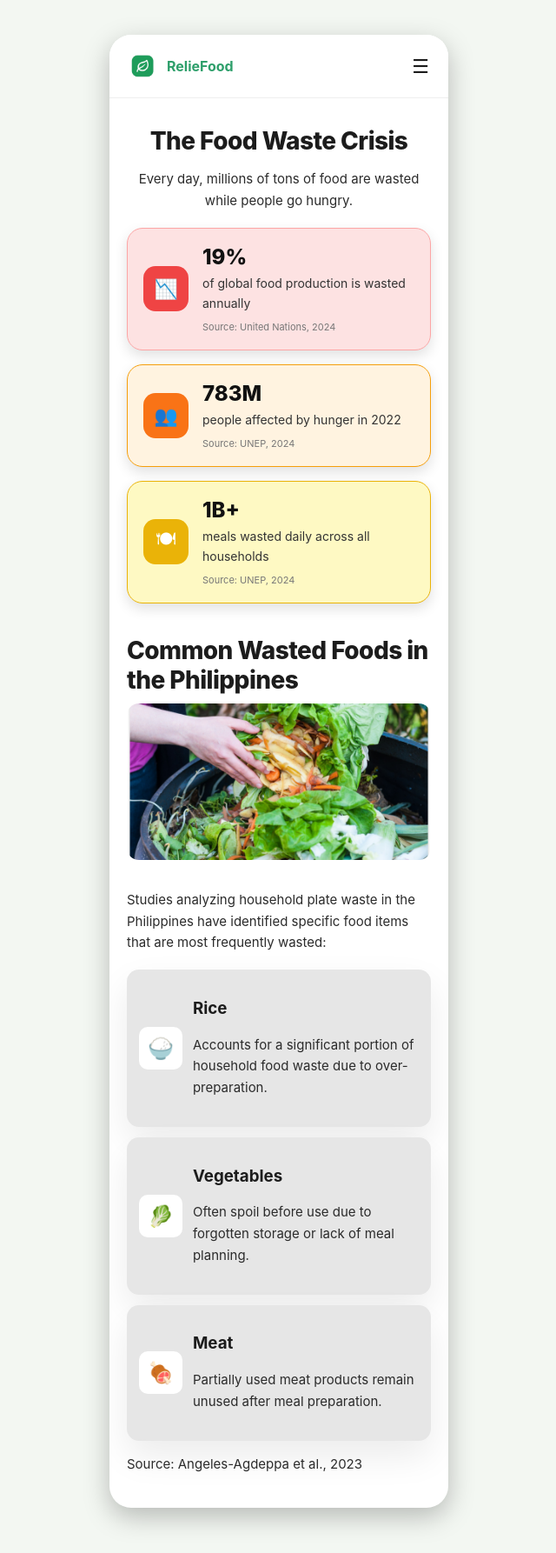
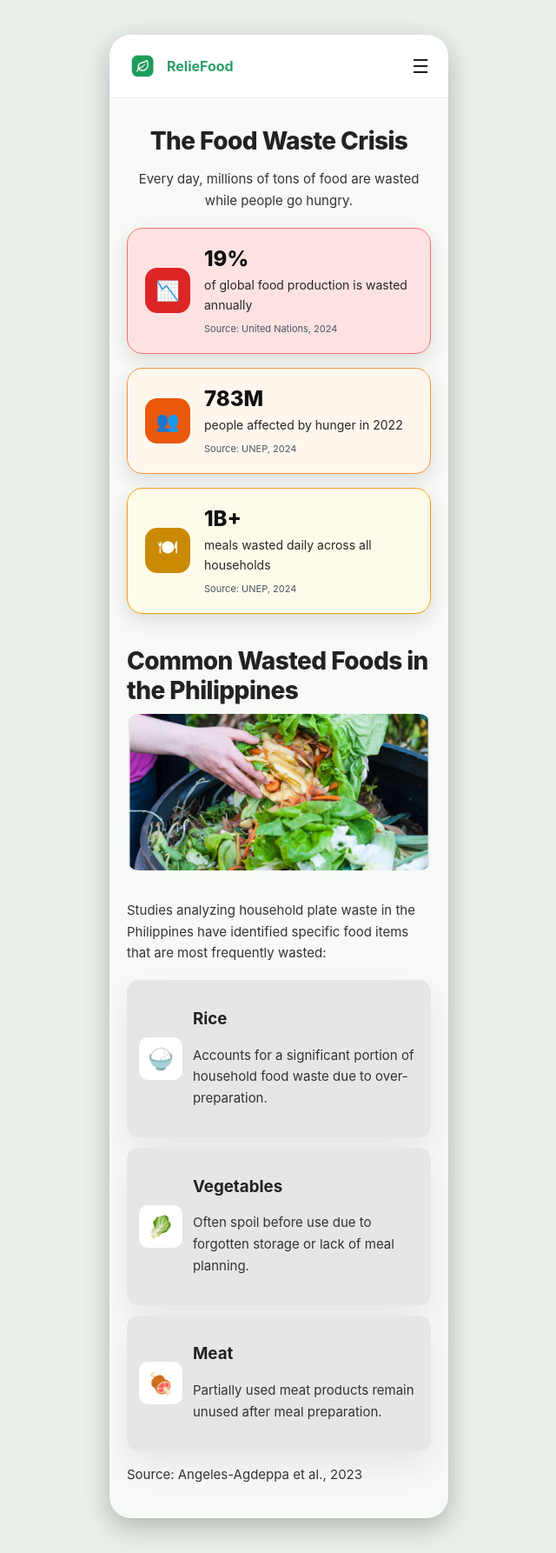
Before and after one commit to kipentut/RelieFood, a Flask app: page /infographic in a window 1280 px wide. Shown: the whole page at 87% size, without its empty margins (319-959 px from the left). Before the commit the page ends 1756 px from the top, so only its background shows below. Run offline with Flask 3, Linux system fonts and the light colour scheme.

Commit message:
Update background colors and styles in CSS

```diff
--- a/static/style.css
+++ b/static/style.css
@@ -13,8 +13,8 @@ html {
 body {
     margin: 0;
     font-family: Inter, system-ui, -apple-system, BlinkMacSystemFont, "Segoe UI", sans-serif;
-    background: #f3f7f2;
-    color: #1c1c1c;
+    background: #e9f0ea;
+    color: #222;
     display: flex;
     justify-content: center;
     align-items: center;
@@ -25,7 +25,7 @@ body {
 }
 
 .page-bg {
-    background: #f3f7f2;
+    background: #e9f0ea;
 }
 
 /* --- App Shell --- */
@@ -33,7 +33,7 @@ body {
     width: 100%;
     max-width: 390px;
     min-height: 100vh;
-    background: #ffffff;
+    background: #f7faf6;
     border-radius: 30px;
     overflow: hidden;
     display: flex;
@@ -266,14 +266,14 @@ body {
 
 .main-content p {
     font-size: 15px;
-    color: #2b2b2b;
+    color: #333;
     margin-bottom: 18px;
     line-height: 1.65;
 }
 
 .subtitle {
     font-size: 14px;
-    color: #333;
+    color: #444;
     line-height: 1.6;
     margin-bottom: 18px;
 }
@@ -691,10 +695,10 @@ input:focus {
     display: flex;
     align-items: center;
     gap: 16px;
-    padding: 18px;
+    padding: 20px;
     margin-top: 16px;
     border-radius: 18px;
-    box-shadow: 0 6px 15px rgba(0,0,0,0.12);
+    box-shadow: 0 8px 22px rgba(0,0,0,0.12);
 }
 
 .highlight-icon {
@@ -710,30 +714,30 @@ input:focus {
 }
 
 .red {
-    background: #fde2e2;
-    border: 1px solid #fca5a5;
+    background: #fee2e2;
+    border: 1px solid #f87171;
 }
 
 .red .highlight-icon {
-    background: #ef4444;
+    background: #dc2626;
 }
 
 .orange {
-    background: #fff3e0;
+    background: #fff7ed;
+    border: 1px solid #fb923c;
+}
+
+.orange .highlight-icon {
+    background: #ea580c;
+}
+
+.yellow {
+    background: #fefce8;
     border: 1px solid #f59e0b;
 }
 
-.orange .highlight-icon {
-    background: #f97316;
-}
-
-.yellow {
-    background: #fef9c3;
-    border: 1px solid #eab308;
-}
-
 .yellow .highlight-icon {
-    background: #eab308;
+    background: #ca8a04;
 }
 
 .info-highlight h3 {
@@ -746,23 +750,22 @@ input:focus {
 .info-highlight p {
     margin: 4px 0;
     font-size: 14px;
-    color: #333;
+    color: #262626;
     text-align: left;
 }
 
 .info-highlight small {
     font-size: 11px;
-    color: #777;
+    color: #4b5563;
 }
 
 /* ================================== STORAGE PAGE ================================= */
 .storage-section {
-    background: #f7fbf6;
+    background: rgb(232, 224, 138);
     border-radius: 22px;
     overflow: hidden;
     margin-top: 14px;
     box-shadow: none;
-    border: 1px solid rgba(46,159,107,0.12);
     transition: transform 0.24s ease, box-shadow 0.24s ease;
 }
 
```
Also changed, not shown: other parts of static/style.css (+13 -9 lines).
